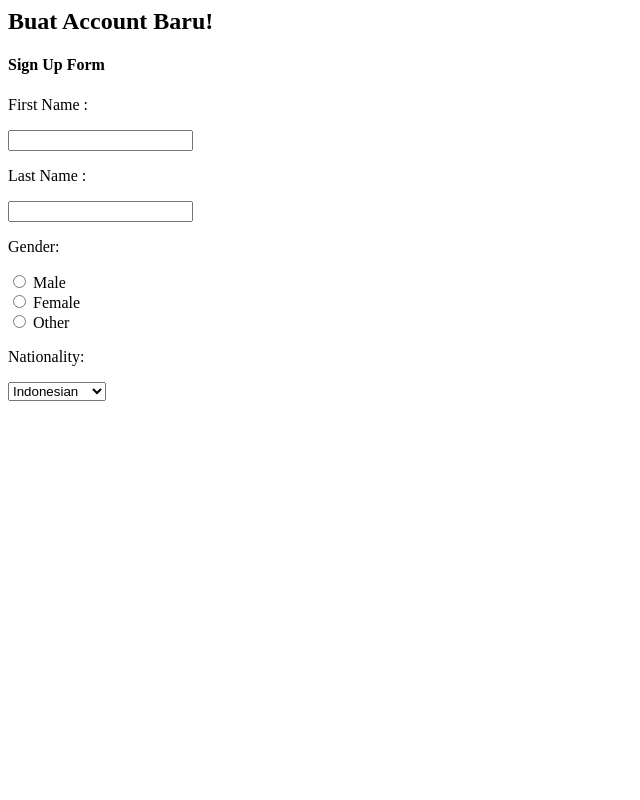
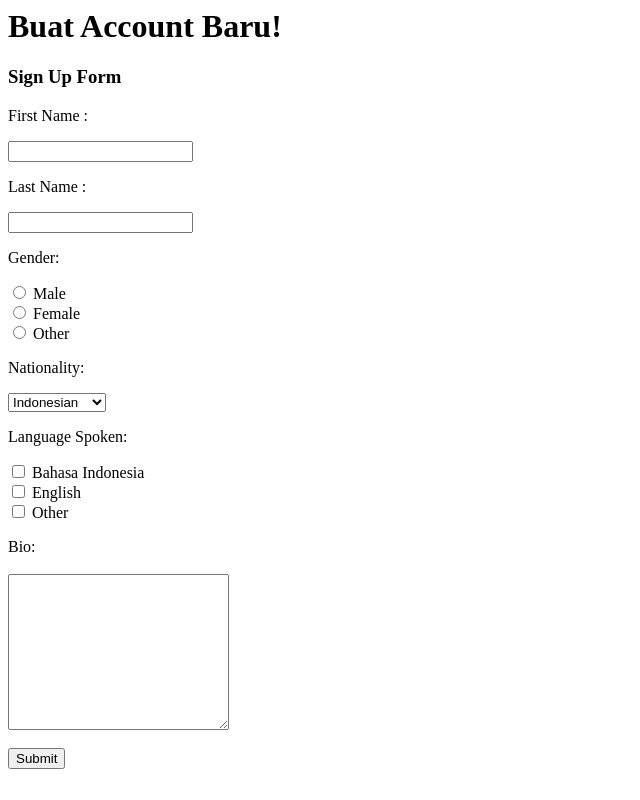
Before and after one commit to whysj/bootcamp, a plain HTML site: page form.html in a window 1280 px wide. Shown: the whole page, without its empty margins (0-640 px from the left). Drawn offline with Linux system fonts and the light colour scheme.

Commit message:
finished

```diff
--- a/form.html
+++ b/form.html
@@ -4,9 +4,9 @@
     </head>
 
     <body>
-        <h2>Buat Account Baru!</h2>
+        <h1>Buat Account Baru!</h1>
 
-        <h4>Sign Up Form</h4>
+        <h3>Sign Up Form</h3>
 
         <form>
             <label for="fname"> First Name :</label><p>
@@ -40,5 +40,29 @@
                 <option value="Australian">Australian</option>
             </select>
         </form>
+
+        Language Spoken:<p>
+
+        </p><form>
+            <input type="checkbox" id="bahasa" name="bahasa" value="Bahasa">
+            <label for="bahasa"></label> Bahasa Indonesia</label><br>
+            <input type="checkbox" id="english" name="english" value="english">
+            <label for="bahasa"></label> English</label><br>
+            <input type="checkbox" id="other" name="other" value="other">
+            <label for="bahasa"></label> Other</label><br>
+
+        </form>
+
+        <form action="C:\Users\Wahyu\Documents\Sanbercode Bootcamp\Week 1\HTML\weekly challange HTML\welcome.html">
+            <label for="Bio">Bio:</label><br><br>
+            <textarea id="Bio" name="bio" rows="10" cols="25">
+
+
+            </textarea><br><br>
+
+            <input type="submit" value="Submit">
+
+        </form>
+
     </body>
 </html>
```
Also changed, not shown: welcome.html (+11 -0 lines).
